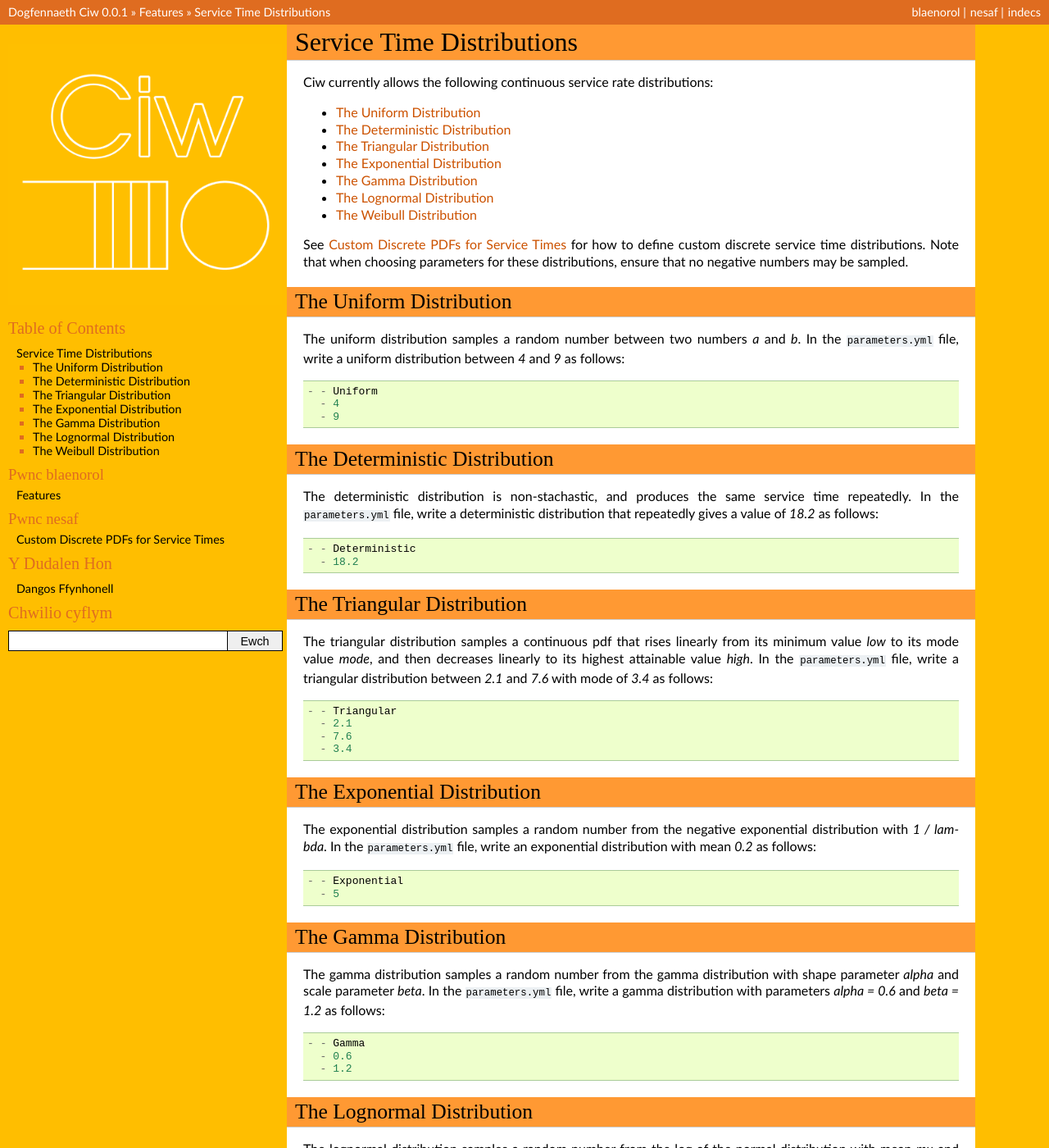
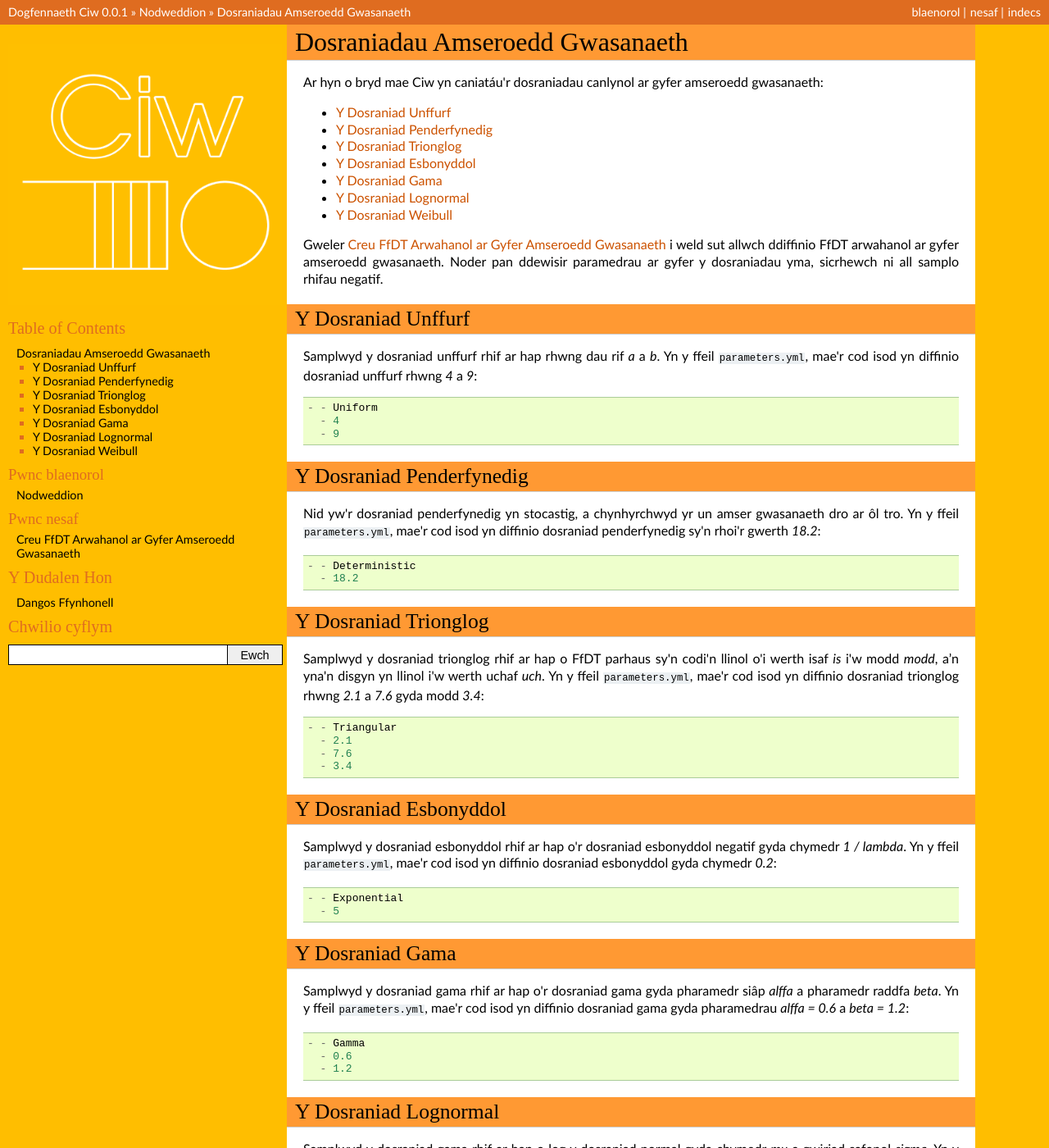
Before and after one commit to CiwPython/Ciw-cy, a Sphinx documentation site: the page built from docs/Features/service_distributions.rst, in a window 1280 px wide and 1400 px high. Shown: the whole window at 82% size. Built offline with Sphinx 7.4.7, drawn with Linux system fonts in a browser that asks for light colours; some of the changed text lies outside the part shown.

Commit message:
cyfeithu adran Nodweddion

```diff
--- a/docs/Features/index.rst
+++ b/docs/Features/index.rst
@@ -1,10 +1,10 @@
 .. _features:
 
-========
-Features
-========
+==========
+Nodweddion
+==========
 
-Contents:
+Cynnwys:
 
 .. toctree::
    :maxdepth: 2
--- a/docs/Features/service_distributions.rst
+++ b/docs/Features/service_distributions.rst
@@ -1,10 +1,10 @@
 .. _service-distributions:
 
-==========================
-Service Time Distributions
-==========================
+================================
+Dosraniadau Amseroedd Gwasanaeth
+================================
 
-Ciw currently allows the following continuous service rate distributions:
+Ar hyn o bryd mae Ciw yn caniatáu'r dosraniadau canlynol ar gyfer amseroedd gwasanaeth:
 
 - :ref:`uniform_dist`
 - :ref:`deterministic_dist`
@@ -14,17 +14,17 @@
 - :ref:`lognormal_dist`
 - :ref:`weibull_dist`
 
-See :ref:`custom-distributions` for how to define custom discrete service time distributions.
-Note that when choosing parameters for these distributions, ensure that no negative numbers may be sampled.
+Gweler :ref:`custom-distributions` i weld sut allwch ddiffinio FfDT arwahanol ar gyfer amseroedd gwasanaeth.
+Noder pan ddewisir paramedrau ar gyfer y dosraniadau yma, sicrhewch ni all samplo rhifau negatif.
 
 .. _uniform_dist:
 
-------------------------
-The Uniform Distribution
-------------------------
+-------------------
+Y Dosraniad Unffurf
+-------------------
 
-The uniform distribution samples a random number between two numbers `a` and `b`.
-In the :code:`parameters.yml` file, write a uniform distribution between `4` and `9` as follows::
+Samplwyd y dosraniad unffurf rhif ar hap rhwng dau rif `a` a `b`.
+Yn y ffeil :code:`parameters.yml`, mae'r cod isod yn diffinio dosraniad unffurf rhwng `4` a `9`::
 
     - - Uniform
       - 4
@@ -35,12 +35,12 @@
 
 .. _deterministic_dist:
 
-------------------------------
-The Deterministic Distribution
-------------------------------
+-------------------------
+Y Dosraniad Penderfynedig
+-------------------------
 
-The deterministic distribution is non-stachastic, and produces the same service time repeatedly.
-In the :code:`parameters.yml` file, write a deterministic distribution that repeatedly gives a value of `18.2` as follows::
+Nid yw'r dosraniad penderfynedig yn stocastig, a chynhyrchwyd yr un amser gwasanaeth dro ar ôl tro.
+Yn y ffeil :code:`parameters.yml`, mae'r cod isod yn diffinio dosraniad penderfynedig sy'n rhoi'r gwerth `18.2`::
 
     - - Deterministic
       - 18.2
@@ -50,12 +50,12 @@
 
 .. _triangular_dist:
 
----------------------------
-The Triangular Distribution
----------------------------
+---------------------
+Y Dosraniad Trionglog
+---------------------
 
-The triangular distribution samples a continuous pdf that rises linearly from its minimum value `low` to its mode value `mode`, and then decreases linearly to its highest attainable value `high`.
-In the :code:`parameters.yml` file, write a triangular distribution between `2.1` and `7.6` with mode of `3.4` as follows::
+Samplwyd y dosraniad trionglog rhif ar hap o FfDT parhaus sy'n codi'n llinol o'i werth isaf `is` i'w modd `modd`, a’n yna'n disgyn yn llinol i'w werth uchaf `uch`.
+Yn y ffeil :code:`parameters.yml`, mae'r cod isod yn diffinio dosraniad trionglog rhwng `2.1` a `7.6` gyda modd `3.4`::
 
     - - Triangular
       - 2.1
@@ -68,12 +68,12 @@
 
 .. _exponential_dist:
 
-----------------------------
-The Exponential Distribution
-----------------------------
+----------------------
+Y Dosraniad Esbonyddol
+----------------------
 
-The exponential distribution samples a random number from the negative exponential distribution with `1 / lambda`.
-In the :code:`parameters.yml` file, write an exponential distribution with mean `0.2` as follows::
+Samplwyd y dosraniad esbonyddol rhif ar hap o'r dosraniad esbonyddol negatif gyda chymedr `1 / lambda`.
+Yn y ffeil :code:`parameters.yml`, mae'r cod isod yn diffinio dosraniad esbonyddol gyda chymedr `0.2`::
 
     - - Exponential
       - 5
@@ -86,12 +86,12 @@
 
 .. _gamma_dist:
 
-----------------------
-The Gamma Distribution
-----------------------
+----------------
+Y Dosraniad Gama
+----------------
 
-The gamma distribution samples a random number from the gamma distribution with shape parameter `alpha` and scale parameter `beta`.
-In the :code:`parameters.yml` file, write a gamma distribution with parameters `alpha = 0.6` and `beta = 1.2` as follows::
+Samplwyd y dosraniad gama rhif ar hap o'r dosraniad gama gyda pharamedr siâp `alffa` a pharamedr raddfa `beta`.
+Yn y ffeil :code:`parameters.yml`, mae'r cod isod yn diffinio dosraniad gama gyda pharamedrau `alffa = 0.6` a `beta = 1.2`::
 
     - - Gamma
       - 0.6
@@ -105,12 +105,12 @@
 
 .. _lognormal_dist:
 
---------------------------
-The Lognormal Distribution
---------------------------
+---------------------
+Y Dosraniad Lognormal
+---------------------
 
-The lognormal distribution samples a random number from the log of the normal distribution with mean `mu` and standard deviation `sigma`.
-In the :code:`parameters.yml` file, write a lognomal distribution of the normal distribution with mean `4.5` and standard deviation `2.0` as follows::
+Samplwyd y dosraniad gama rhif ar hap o log y dosraniad normal gyda chymedr `mu` a gwiriad safonol `sigma`.
+Yn y ffeil :code:`parameters.yml`, mae'r cod isod yn diffinio log y dosraniad normal gyda chymedr `4.5` a gwiriad safonol `2.0`::
 
     - - Lognormal
       - 4.5
@@ -123,12 +123,12 @@
 
 .. _weibull_dist:
 
-------------------------
-The Weibull Distribution
-------------------------
+-------------------
+Y Dosraniad Weibull
+-------------------
 
-The Weibull distribution samples a random number from the Weibull distribution with scale parameter `alpha` and shape parameter `beta`.
-In the :code:`parameters.yml` file, write a Weibull distribution with `alpha = 0.9` and `beta = 0.8` as follows::
+Samplwyd y dosraniad Weibull rhif ar hap o'r dosraniad Weibull gyda pharamedr raddfa `alffa` a pharamedr siâp `beta`.
+Yn y ffeil :code:`parameters.yml`, mae'r cod isod yn diffinio dosraniad Weibull gyda pharamedrau `alffa = 0.9` a `beta = 0.8`::
 
     - - Weibull
       - 0.9
```
Also changed, not shown: docs/Features/custom_dists.rst (+23 -22 lines), docs/Features/deadlock.rst (+15 -14 lines), docs/Features/dynamic_classes.rst (+11 -11 lines), docs/Features/server_schedules.rst (+25 -24 lines).
